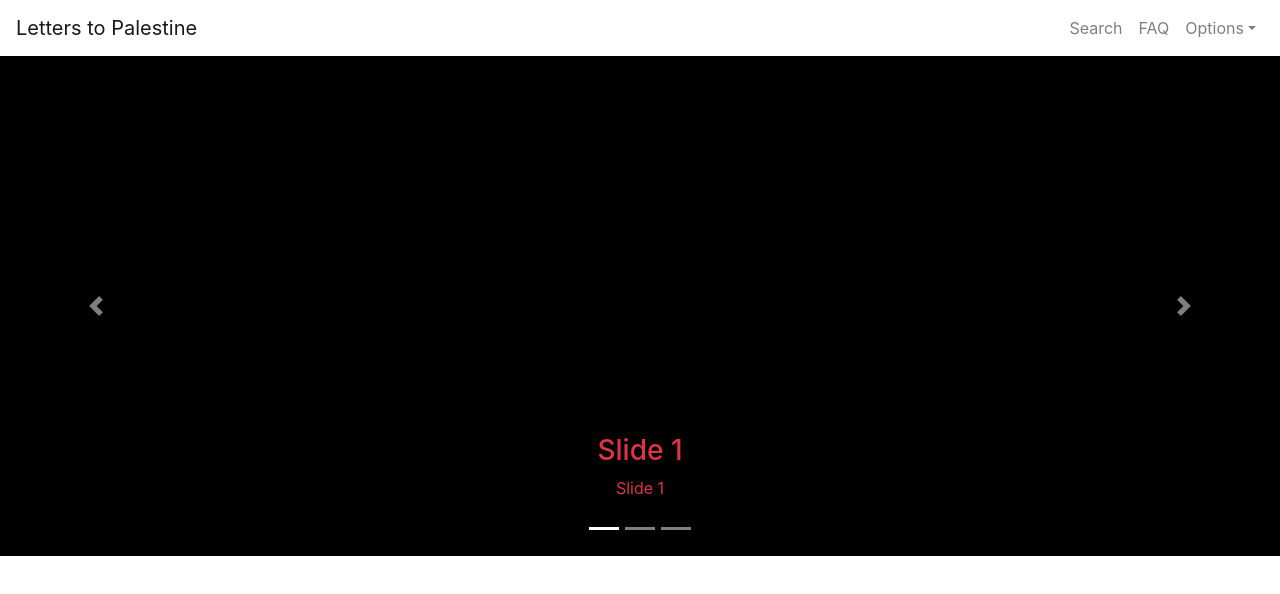
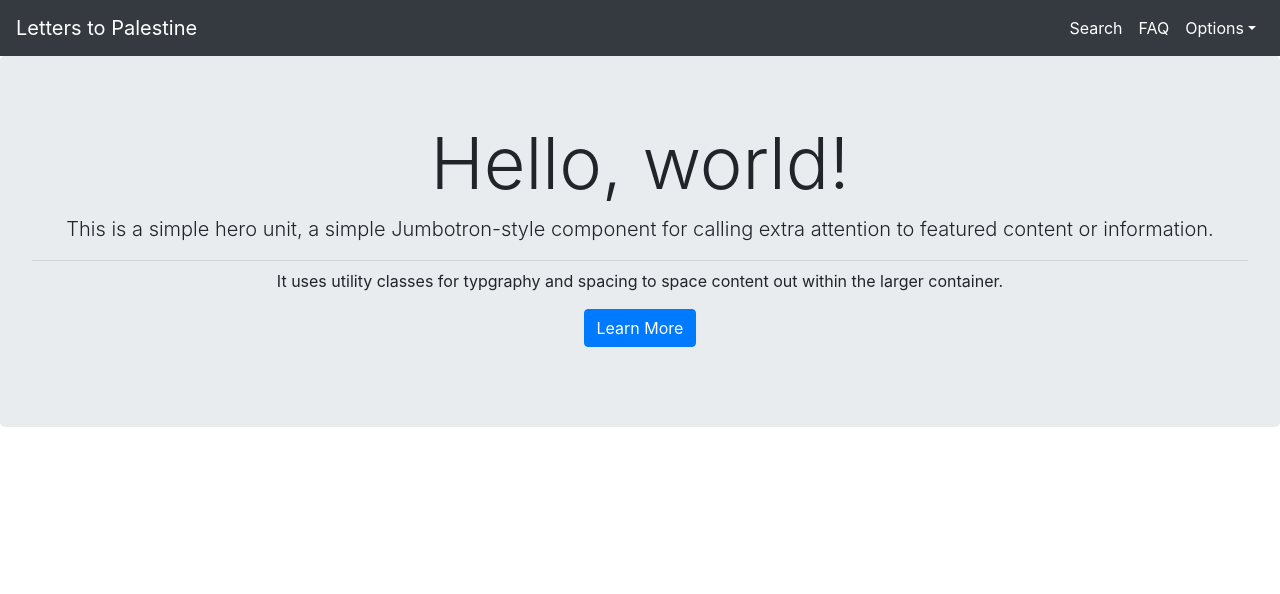
Before and after one commit to yshuman1/letters, a React (Create React App) app: page / in a window 1280 px wide. Shown: the top 594 px of the page. Built offline with nearby package versions, Linux system fonts and the light colour scheme.

Commit message:
removed carousel and added jumbotron

```diff
--- a/src/App.js
+++ b/src/App.js
@@ -3,13 +3,14 @@ import NavBar from "./components/NavBar/NavBar";
 import logo from "./logo.svg";
 import "./App.css";
 import Slider from "./components/Slider/Slider";
+import MainPic from "./components/MainPic/MainPic";
 
 class App extends Component {
   render() {
     return (
       <div className="App">
         <NavBar />
-        <Slider />
+        <MainPic />
       </div>
     );
   }
--- /dev/null
+++ b/src/components/MainPic/MainPic.css
@@ -0,0 +1,3 @@
+.bg {
+  background: url(fawzi.jpg) no-repeat center center !important;
+}
--- /dev/null
+++ b/src/components/MainPic/MainPic.js
@@ -0,0 +1,26 @@
+import React from "react";
+import { Jumbotron, Button } from "reactstrap";
+
+const MainPic = props => {
+  return (
+    <div>
+      <Jumbotron className="bg">
+        <h1 className="display-3">Hello, world!</h1>
+        <p className="lead">
+          This is a simple hero unit, a simple Jumbotron-style component for
+          calling extra attention to featured content or information.
+        </p>
+        <hr className="my-2" />
+        <p>
+          It uses utility classes for typgraphy and spacing to space content out
+          within the larger container.
+        </p>
+        <p className="lead">
+          <Button color="primary">Learn More</Button>
+        </p>
+      </Jumbotron>
+    </div>
+  );
+};
+
+export default MainPic;
--- a/src/components/NavBar/NavBar.css
+++ b/src/components/NavBar/NavBar.css
@@ -1,3 +1,6 @@
-.navbar-text-color {
-  color: white;
+.navbar-light .navbar-nav .nav-link {
+  color: white !important;
 }
+.logo-color {
+  color: white !important;
+}
--- a/src/components/NavBar/NavBar.js
+++ b/src/components/NavBar/NavBar.js
@@ -36,9 +36,10 @@ export default class NavBar extends React.Component {
       <container>
         <Row>
           <Col>
-            <div>
-              <Navbar color="faded" light expand="md">
-                <NavbarBrand href="/">Letters to Palestine</NavbarBrand>
+            <Navbar color="dark" light expand="md">
+              <NavbarBrand className="logo-color" href="/">
+                Letters to Palestine
+              </NavbarBrand>
               <NavbarToggler onClick={this.toggle} />
               <Collapse isOpen={this.state.isOpen} navbar>
                 <Nav className="ml-auto" navbar>
@@ -64,7 +65,6 @@ export default class NavBar extends React.Component {
                 </Nav>
               </Collapse>
             </Navbar>
-            </div>
           </Col>
         </Row>
       </container>
```
Also changed, not shown: public/fawzi.jpg (added). Lines whose indentation alone changed are shown as unchanged.
